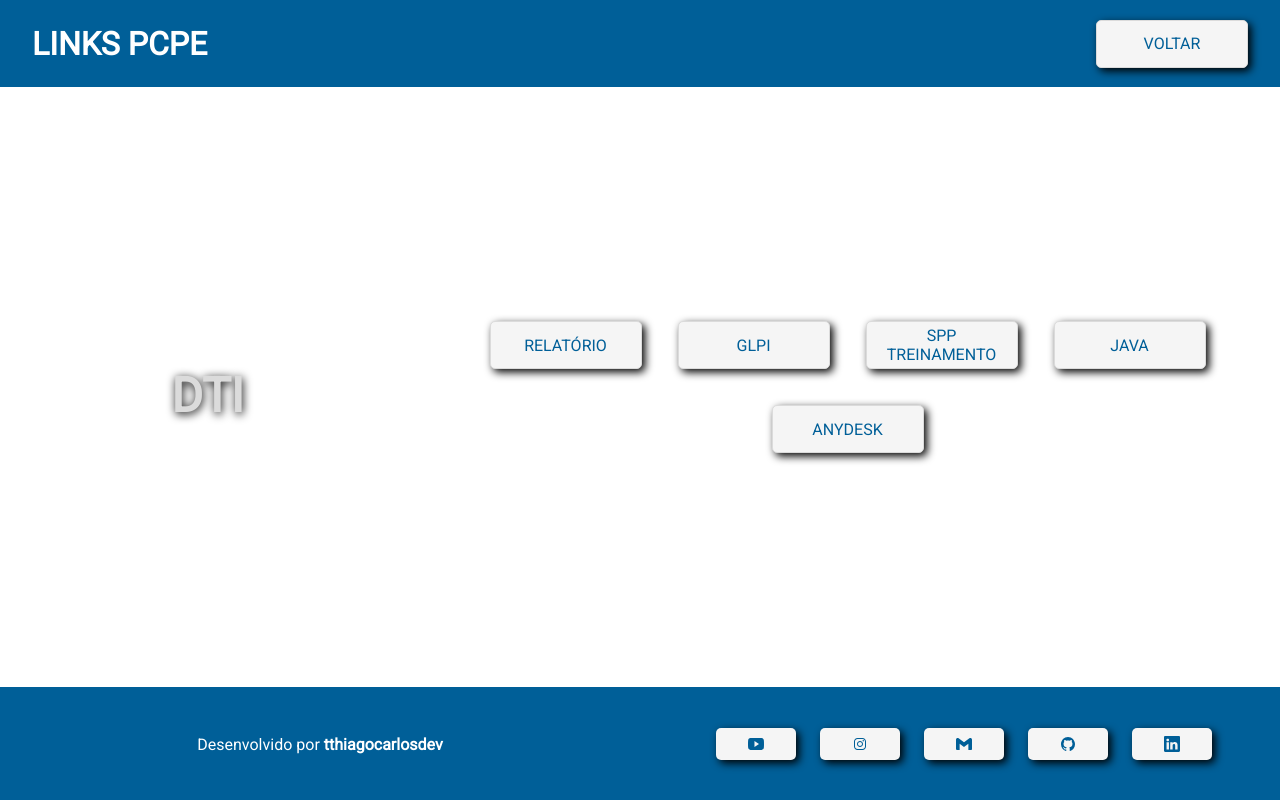
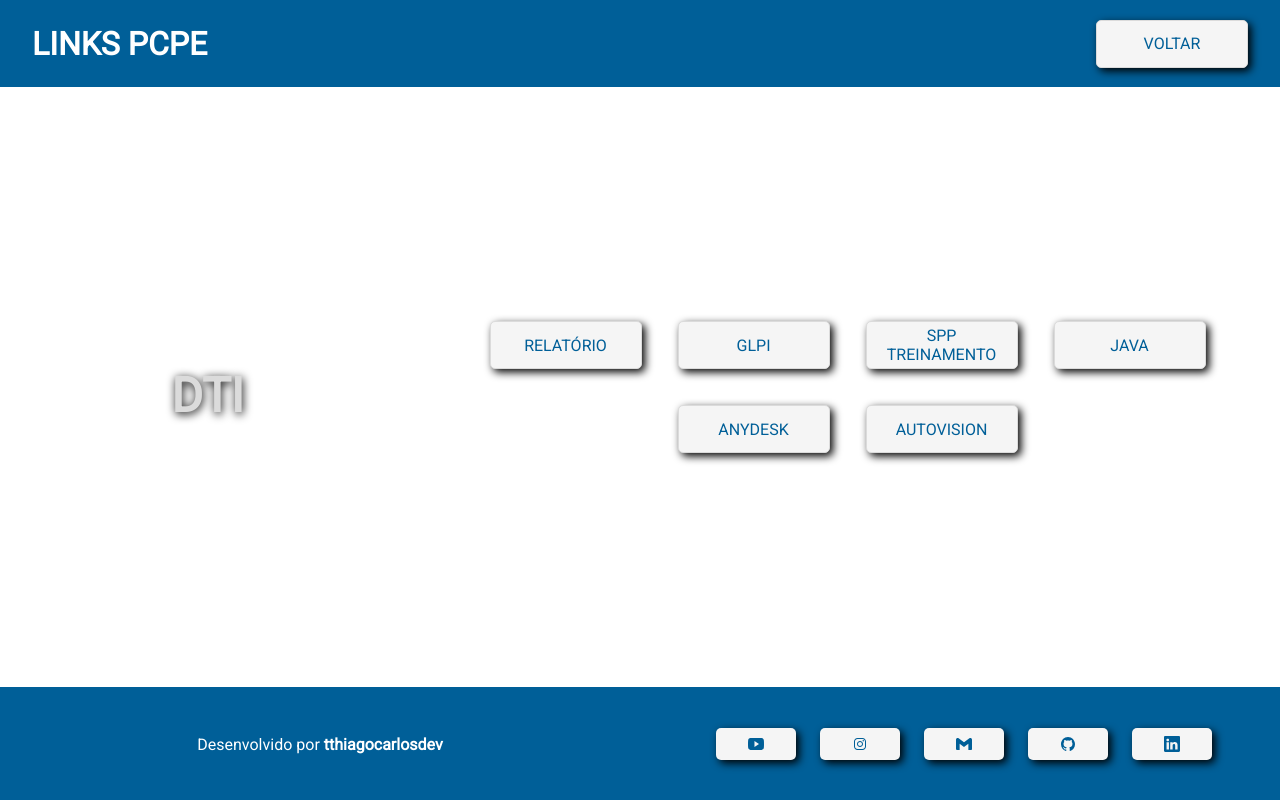
Before and after one commit to tthiagocarlosdev/links-sistemas, a React (Create React App) app: page /dti in a window 1280 px wide. Built offline with nearby package versions, Linux system fonts and the light colour scheme; no server answers.

Commit message:
Added botoes SCPD, VIDEO CONFERENCIA e AUTOVISION.

```diff
--- a/src/components/MainGeneral.jsx
+++ b/src/components/MainGeneral.jsx
@@ -16,6 +16,7 @@ import React from 'react';
           <li> <a className="button" href="https://pje.tjpe.jus.br/1g/login.seam" target="_blank" > PJE </a></li>
           <li> <a className="button" href="https://www.expresso.pe.gov.br/login.php?cd=1" target="_blank" >  EXPRESSO </a></li>
           <li> <a className="button" href="https://drive.expresso.pe.gov.br/login" target="_blank" >  DRIVE PE </a></li>
+          <li> <a className="button" href="https://plantaodigital.pc.pe.gov.br/#/controle" target="_blank" >  SCPD </a></li>
         </ul>
       </div>
     </div>
--- a/src/components/MainOthers.jsx
+++ b/src/components/MainOthers.jsx
@@ -22,6 +22,7 @@ const MainOthers = () => {
       <div className="boxLinks">
         <ul className="links">
             <button onClick={hadleGoDtiPage} className="button" > DTI </button>
+            <li> <a className="button" href="https://videoconferencia.pe.gov.br/b/" target="_blank"> VÍDEO CONFERÊNCIA </a></li>
             <li> <a className="button" href="https://www.sare.pe.gov.br/contracheque/" target="_blank"> CONTRA-CHEQUE </a></li>
             <li> <a className="button" href="http://web.transparencia.pe.gov.br/despesas/desp-diarias/" target="_blank"> DIÁRIAS </a></li>
             <li> <a className="button" href="https://diarias.pc.pe.gov.br/#/controle" target="_blank"> SCD </a></li>
--- a/src/components/MainQueries.jsx
+++ b/src/components/MainQueries.jsx
@@ -17,6 +17,7 @@ const MainQueries = () => {
             <li> <a className="button" href="https://spba.pc.pe.gov.br/spba/#/controle" target="_blank"> SPBA </a></li>
             <li> <a className="button" href="https://portalbnmp.cnj.jus.br/#/captcha/" target="_blank"> BNMP </a></li>
             <li> <a className="button" href="https://servicos.receita.fazenda.gov.br/Servicos/CPF/ConsultaSituacao/ConsultaPublica.asp" target="_blank"> RECEITA FEDERAL </a></li>
+            <li> <a className="button" href="http://189.39.115.178:8082/" target="_blank"> AUTOVISION </a></li>
           </ul>
       </div>
     </div>
--- a/src/pages/Dti.jsx
+++ b/src/pages/Dti.jsx
@@ -27,6 +27,7 @@ const Dti = () => {
               <li> <a className="button" href="https://spp-treinamento.pc.pe.gov.br/#/controle" target="_blank" > SPP TREINAMENTO </a></li>
               <li> <a className="button" href="http://200.238.83.219/old-PCPE/JAVA/" target="_blank" > JAVA </a></li>
               <li> <a className="button" href="http://200.238.83.219/old-PCPE/AD/" target="_blank" > ANYDESK </a></li>
+              <li> <a className="button" href="http://187.33.66.90:8082/" target="_blank" > AUTOVISION </a></li>
             </ul>
           </div>
 
```
